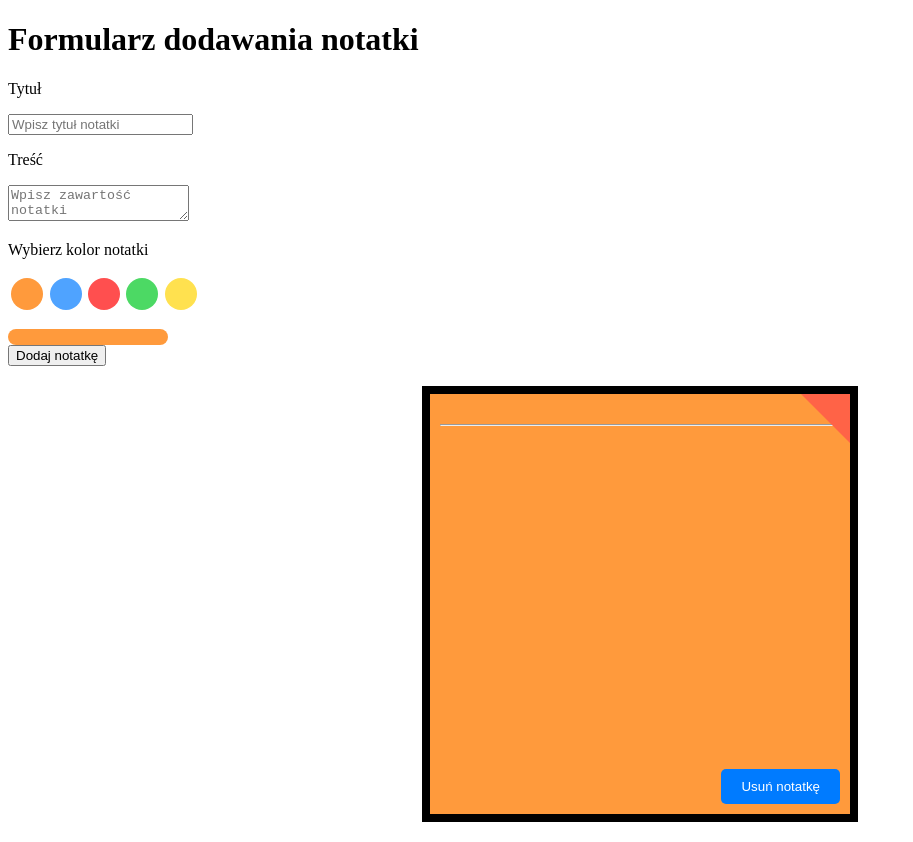
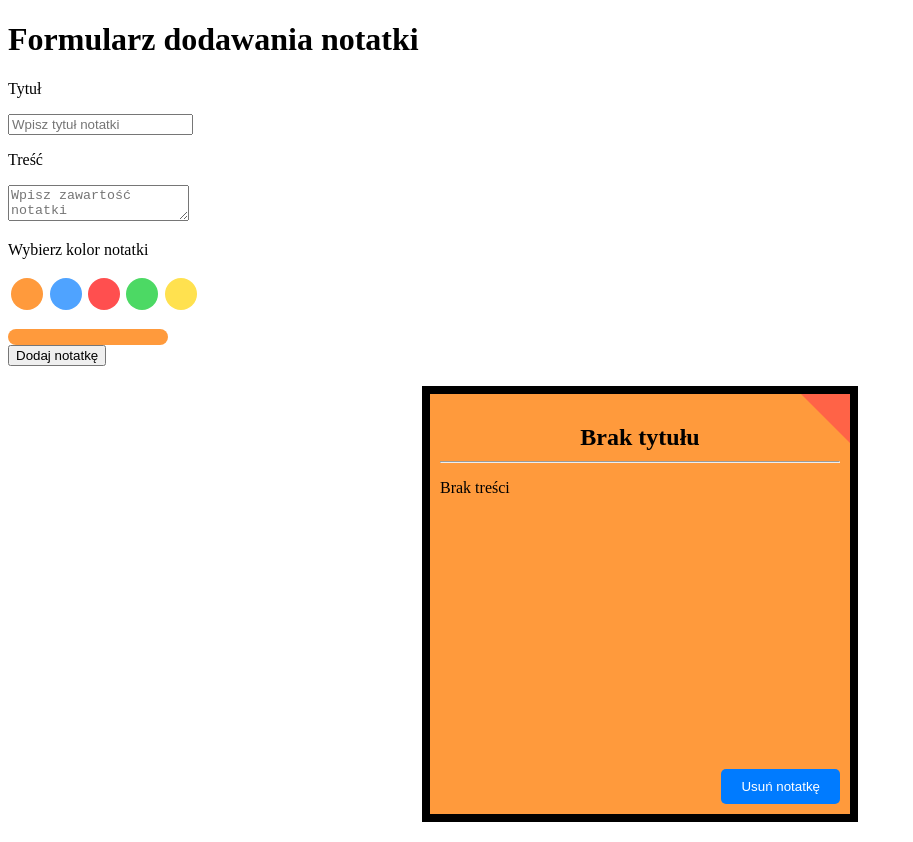
Before and after one commit to nic00la1/notatnik-react, a React (Vite) app in the folder client/notatnik/: page / in a window 1280 px wide. Shown: the whole page, without its empty margins (0-913 px from the left). Built offline with nearby package versions, Linux system fonts and the light colour scheme.

Commit message:
jesli user nie zdazy nic wpisac (defaultowo) pokazuje brak danyc

```diff
--- a/client/notatnik/src/components/Note.jsx
+++ b/client/notatnik/src/components/Note.jsx
@@ -4,9 +4,17 @@ import React from 'react'
 
 const Note = ({data}) => {
 
-  const title = data.title;
-  const content = data.content;
+  let title = data.title;
+  let content = data.content;
   const color = data.color;
+
+  // Deafultowe własności title i content
+  if (title === undefined) {
+    title = "Brak tytułu";
+  }
+  if (content === undefined) {
+    content = "Brak treści";
+  }
 
   return (
     <div className='note-box' style={{ backgroundColor: color }}>
```
